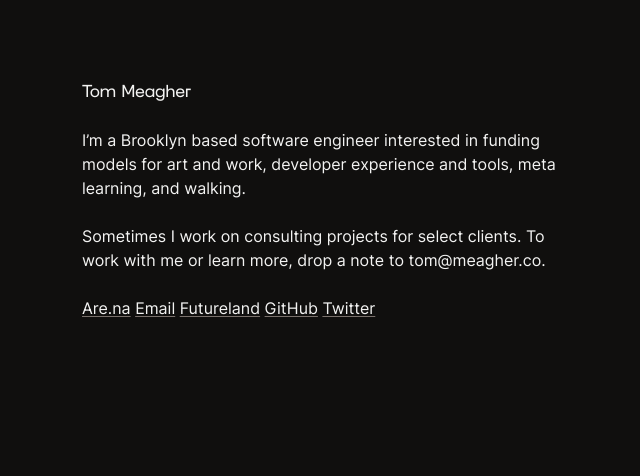
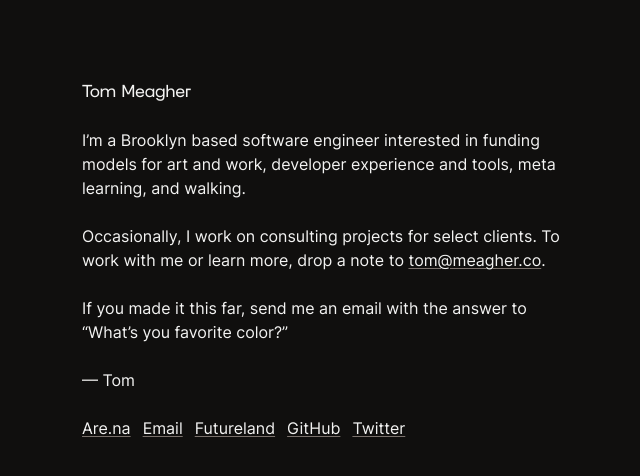
Before and after one commit to tmm/www, a Next.js app: page / in a window 1280 px wide. Shown: the top 476 px of the page, without its empty margins (14-654 px from the left). Built offline with nearby package versions, Linux system fonts and the light colour scheme.

Commit message:
chore: style tweaks

```diff
--- a/pages/index.tsx
+++ b/pages/index.tsx
@@ -17,12 +17,22 @@ const Page: NextPageWithLayout = () => {
                 </p>
 
                 <p>
-                    Sometimes I work on consulting projects for select clients.
-                    To work with me or learn more, drop a note to {config.email}
+                    Occasionally, I work on consulting projects for select
+                    clients. To work with me or learn more, drop a note to{' '}
+                    <Link external href={`mailto:${config.email}`}>
+                        {config.email}
+                    </Link>
                     .
                 </p>
 
                 <p>
+                    If you made it this far, send me an email with the answer to
+                    &ldquo;What&rsquo;s you favorite color?&rdquo;
+                </p>
+
+                <p>— Tom</p>
+
+                <div className="flex space-x-3">
                     <Link external href="https://are.na/tmm">
                         Are.na
                     </Link>{' '}
@@ -41,7 +51,7 @@ const Page: NextPageWithLayout = () => {
                     >
                         Twitter
                     </Link>
-                </p>
+                </div>
             </article>
         </main>
     )
--- a/styles/globals.css
+++ b/styles/globals.css
@@ -6,7 +6,7 @@
     font-family: 'Sans';
     font-style: normal;
     font-weight: 100 900;
-    font-display: optional;
+    font-display: fallback;
     src: url('/fonts/inter/Inter-roman.var.woff2?v=3.18') format('woff2');
 }
 
@@ -14,7 +14,7 @@
     font-family: 'Sans';
     font-style: italic;
     font-weight: 100 900;
-    font-display: swap;
+    font-display: fallback;
     src: url('/fonts/inter/Inter-italic.var.woff2?v=3.18') format('woff2');
 }
 
@@ -22,7 +22,7 @@
     font-family: 'Display';
     font-style: normal;
     font-weight: 400;
-    font-display: optional;
+    font-display: fallback;
     src: url('/fonts/surt/Surt-RegularExp.woff2?v=1.0') format('woff2');
 }
 
```
